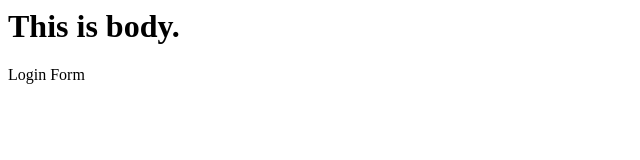
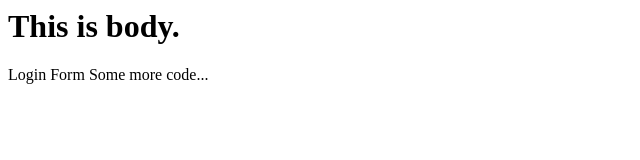
Before and after one commit to mrmubi/demo-github, a plain HTML site: page index.html in a window 1280 px wide. Shown: the full height of the page, 0-640 px from the left. Drawn offline with Linux system fonts and the light colour scheme.

Commit message:
update.js

```diff
--- a/index.html
+++ b/index.html
@@ -4,5 +4,7 @@
       <H1>This is body.</H1>
       Login Form
 
+      Some more code...
+
     </body>
     </html>
--- /dev/null
+++ b/update.js
@@ -0,0 +1 @@
+//this is a test
```
